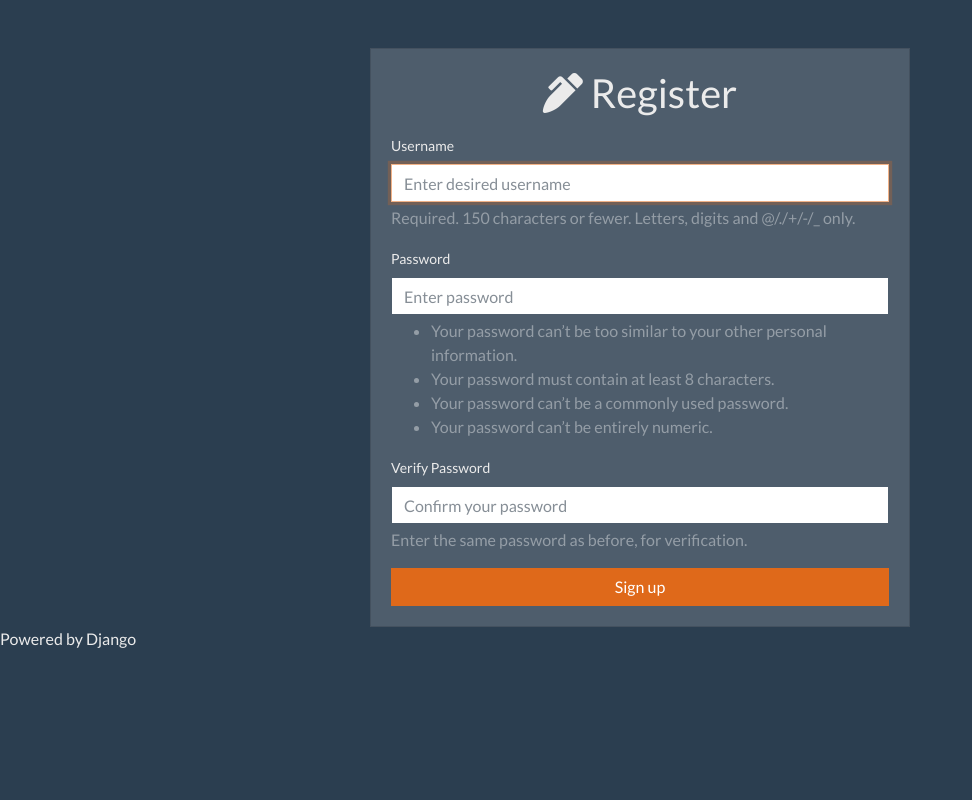
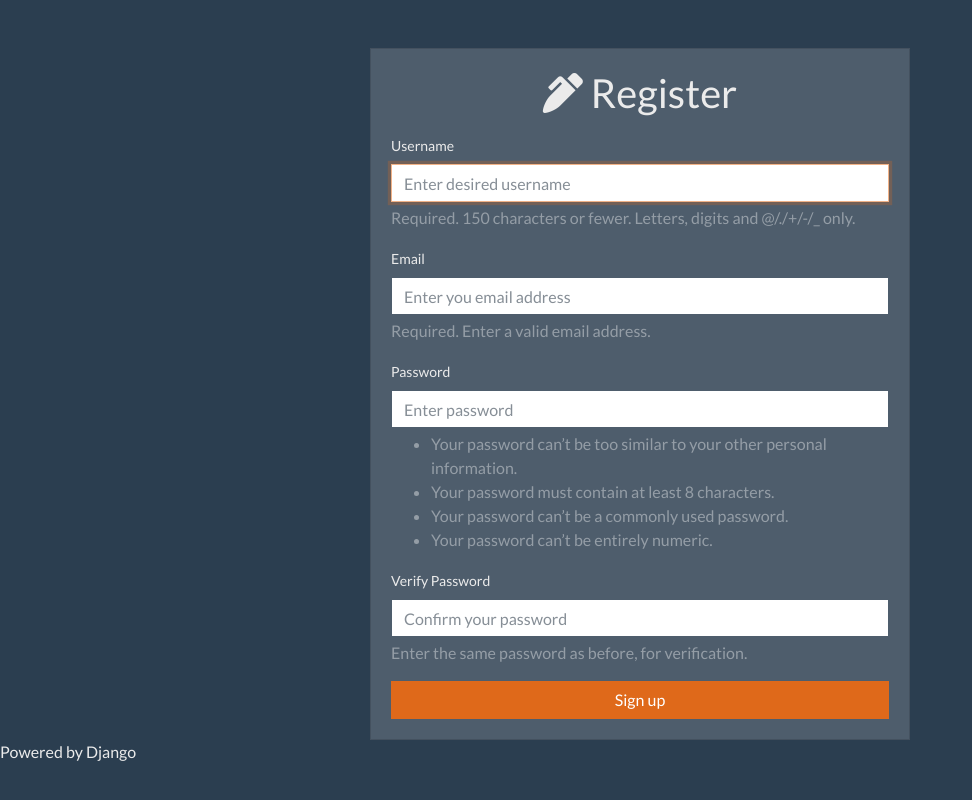
Before and after one commit to wahello/ookma-kyi-core, a Django app: page /accounts/signup/ in a window 1280 px wide. Shown: the whole page, without its empty margins (0-972 px from the left). Run offline with Django 3.2, Linux system fonts and the light colour scheme; some libraries are stand-ins or nearby versions.

Commit message:
Added email field to signup form
Created a custom form to add the email address field to the signup form.

```diff
--- a/profiles/forms.py
+++ b/profiles/forms.py
@@ -1,5 +1,16 @@
 from profiles.models import Profile
+from django.contrib.auth.models import User
+from django import forms
+from django.contrib.auth.forms import UserCreationForm
 from django.forms import ModelForm
+
+
+class SignupForm(UserCreationForm):
+    email = forms.EmailField(max_length=254, help_text='Required. Enter a valid email address.')
+
+    class Meta:
+        model = User
+        fields = ['username', 'email', 'password1', 'password2']
 
 
 class UpdateNotificationPreferenceForm(ModelForm):
--- a/profiles/views.py
+++ b/profiles/views.py
@@ -1,10 +1,9 @@
-from django.contrib.auth.forms import UserCreationForm
 from django.contrib.auth import login, authenticate
 from django.contrib.auth.decorators import login_required
 from django.http import HttpResponseRedirect
-from django.shortcuts import render, redirect
+from django.shortcuts import render
 
-from profiles.forms import UpdateNotificationPreferenceForm
+from profiles.forms import SignupForm, UpdateNotificationPreferenceForm
 
 
 # Create your views here.
@@ -12,7 +11,7 @@ def signup_view(request):
     if request.user.is_authenticated:
         return HttpResponseRedirect("/")
     if request.method == 'POST':
-        form = UserCreationForm(request.POST)
+        form = SignupForm(request.POST)
         if form.is_valid():
             form.save()
             username = form.cleaned_data.get('username')
@@ -21,7 +20,7 @@ def signup_view(request):
             login(request, user)
             return HttpResponseRedirect("/")
     else:
-        form = UserCreationForm()
+        form = SignupForm()
     return render(request, 'profiles/signup_form.html', {'form': form})
 
 
--- a/templates/profiles/signup_form.html
+++ b/templates/profiles/signup_form.html
@@ -16,6 +16,9 @@
     {% for error in form.username.errors %}
         <li>{{ error }}</li>
     {% endfor %}
+    {% for error in form.email.errors %}
+        <li>{{ error }}</li>
+    {% endfor %}
     {% for error in form.password1.errors %}
         <li>{{ error }}</li>
     {% endfor %}
@@ -29,6 +32,11 @@
     <label for="{{ form.username.id_for_label }}" class="label">Username</label>
     <input type="text" class="form-control" aria-describedby="usernameHelpBlock" id="{{ form.username.id_for_label }}" name="{{ form.username.html_name }}" maxlength="150" placeholder="Enter desired username" autofocus required>
     <span id="usernameHelpBlock" class="form-text text-muted">{{ form.username.help_text }}</span>
+    </div>
+    <div class="form-group">
+    <label for="{{ form.email.id_for_label }}" class="label">Email</label>
+    <input type="text" class="form-control" aria-describedby="emailHelpBlock" id="{{ form.email.id_for_label }}" name="{{ form.email.html_name }}" maxlength="254" placeholder="Enter you email address" required>
+    <span id="emailHelpBlock" class="form-text text-muted">{{ form.email.help_text }}</span>
     </div>
     <div class="form-group">
     <label for="{{ form.password1.id_for_label }}" class="label">Password</label>
```
